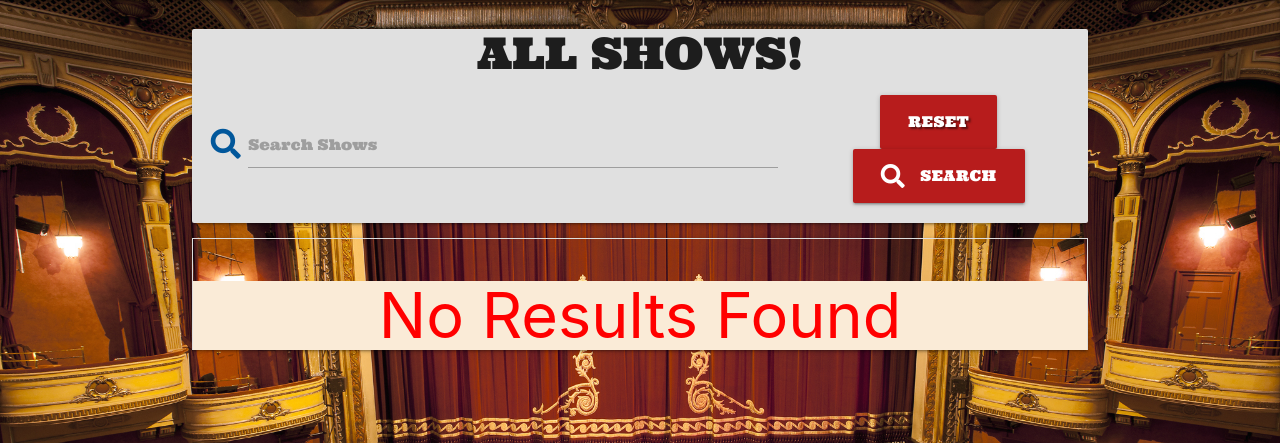
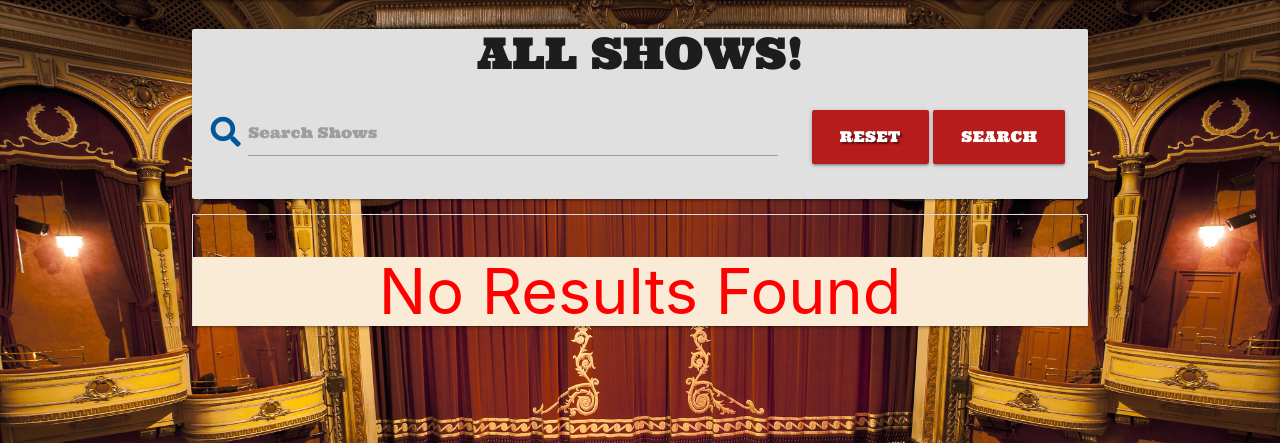
Before and after one commit to Craggy19/theatre_reviews, a Flask app: page /search in a window 1280 px wide. Shown: the part 68-511 px from the top of the page. Run offline with Flask 2, Linux system fonts and the light colour scheme; data that the repository does not hold is empty; some libraries are stand-ins or nearby versions.

Commit message:
Altered search button on mobile size

```diff
--- a/templates/shows.html
+++ b/templates/shows.html
@@ -11,10 +11,9 @@
                     <label for="query">Search Shows</label>
                 </div>
                 <div class="col s12 m4">
-                    <a href="{{ url_for('get_shows') }}" class="btn-large white-text red darken-4 center-alignred btn text-shadow">Reset</a>
-                    <button type="submit" class="btn-large white-text red darken-4 center-align">
-                        <i class="fas fa-search left"></i>Search</button>
-                </div>
+                    <a href="{{ url_for('get_shows') }}" class="btn-large white-text red darken-4 center-align red btn text-shadow">Reset</a>
+                    <button type="submit" class="btn-large white-text red darken-4 center-align">Search</button>
+             </div>
             </div>
         </form>
     </div>
```
